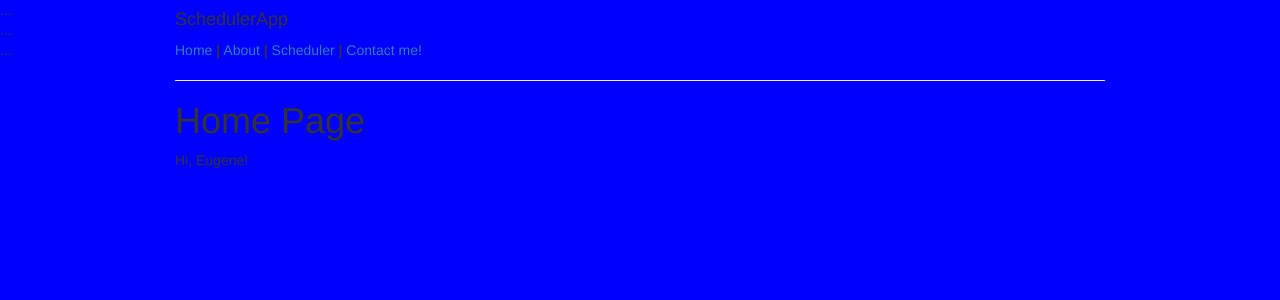
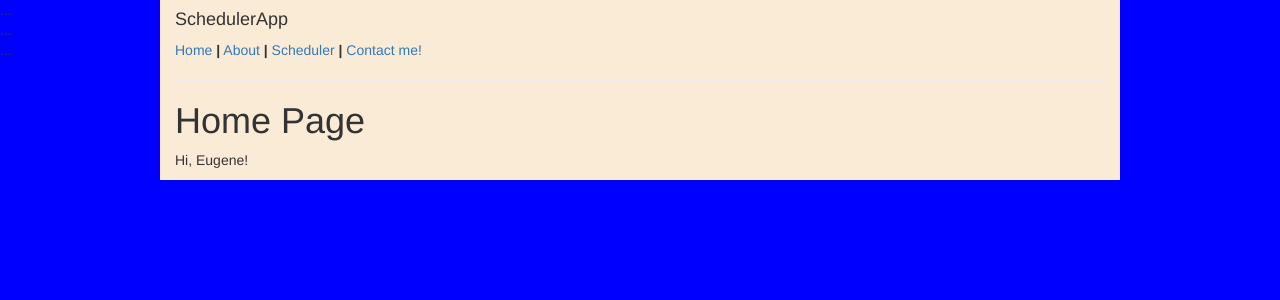
Before and after one commit to ekim1394/SchedulerWebApp, a Flask app: page / in a window 1280 px wide. Shown: the top 300 px of the page. Run offline with Flask 2, Linux system fonts and the light colour scheme; some libraries are stand-ins or nearby versions.

Commit message:
updating main.css

```diff
--- a/app/static/css/main.css
+++ b/app/static/css/main.css
@@ -6,7 +6,7 @@
   background-color: #00f;
 }
 div {
-  background-color: antique #fff;
+  background-color: #faebd7;
 }
 aside {
   float: left;
--- a/app/stylus/main.styl
+++ b/app/stylus/main.styl
@@ -6,7 +6,7 @@
     background-color blue
 
 div
-    background-color antique white
+    background-color antiquewhite
 
 aside
     float left
```
Also changed, not shown: README.md.
